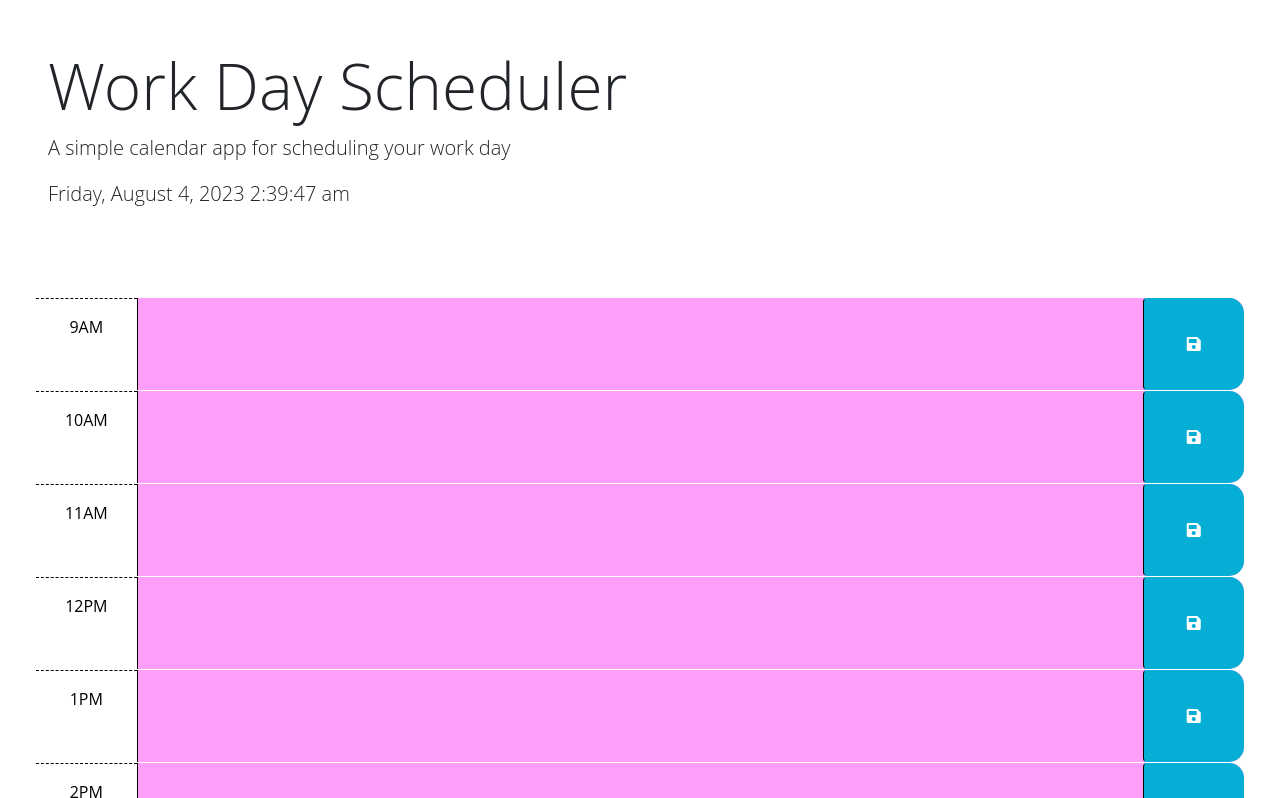
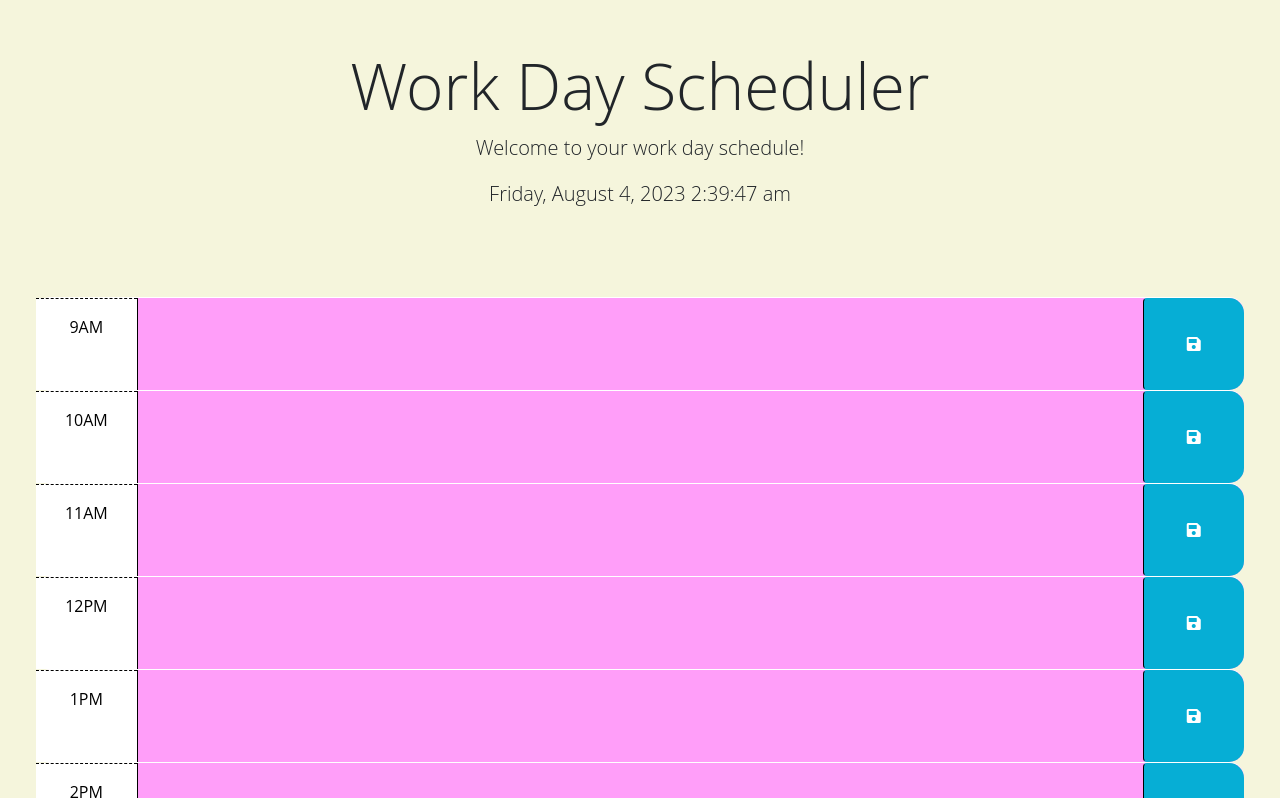
Before and after one commit to otmorales23/work-day-scheduler, a plain HTML site: page index.html in a window 1280 px wide. Shown: the top 798 px of the page. Drawn offline with nearby package versions, Linux system fonts and the light colour scheme.

Commit message:
added local storage rendering on page load and some styling

```diff
--- a/index.html
+++ b/index.html
@@ -27,7 +27,7 @@
   <body>
     <header class="p-5 mb-4">
       <h1 class="display-3">Work Day Scheduler</h1>
-      <p class="lead">A simple calendar app for scheduling your work day</p>
+      <p class="lead">Welcome to your work day schedule!</p>
       <p id="currentDay" class="lead"></p>
     </header>
     <div class="container-fluid px-5">
--- a/script.js
+++ b/script.js
@@ -41,5 +41,14 @@ $(function () {
     setColor()
 
     //render frm local storage on page load
+    function getlocalStorage() {
+        $(".description").each(function () {
+            let key = $(this).parent().attr("id")
+            console.log(key);
+            $(this).val(localStorage.getItem(key))
+        })
+    }
+
+    getlocalStorage()
 
 });
--- a/style.css
+++ b/style.css
@@ -1,6 +1,15 @@
 body {
   font-family: 'Open Sans', sans-serif;
   font-size: 16px;
+  background-color: beige;
+}
+
+h1 {
+  text-align: center;
+}
+
+p {
+  text-align: center;
 }
 
 textarea {
```
Lines whose indentation alone changed are shown as unchanged.
